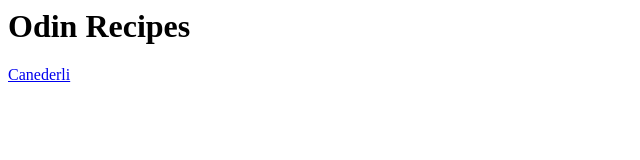
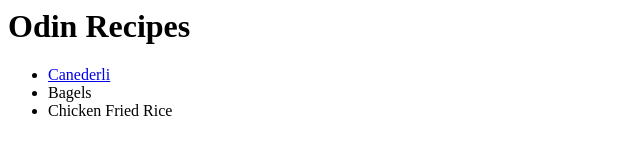
Before and after one commit to Digitalalienn/odin-recipe, a plain HTML site: page index.html in a window 1280 px wide. Shown: the whole page, without its empty margins (0-640 px from the left). Drawn offline with Linux system fonts and the light colour scheme.

Commit message:
Added page links

```diff
--- a/index.html
+++ b/index.html
@@ -1,2 +1,7 @@
 <h1>Odin Recipes</h1>
-<a href="recipes/Canederli.html">Canederli</a>
+    <ul>
+
+        <li><a href="recipes/Canederli.html">Canederli</a></li>
+        <li><a href="recipes/Bagels.html"></a>Bagels</li>
+        <li><a href="recipes/ckn-fried-rce.html"></a>Chicken Fried Rice</li>
+    </ul>
```
